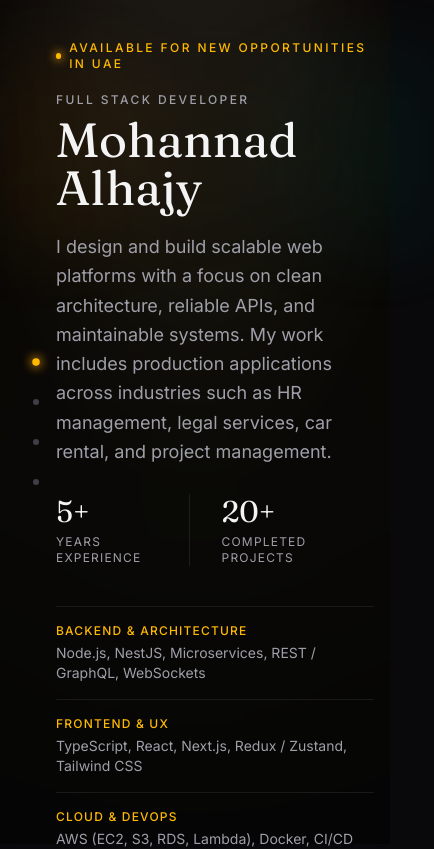
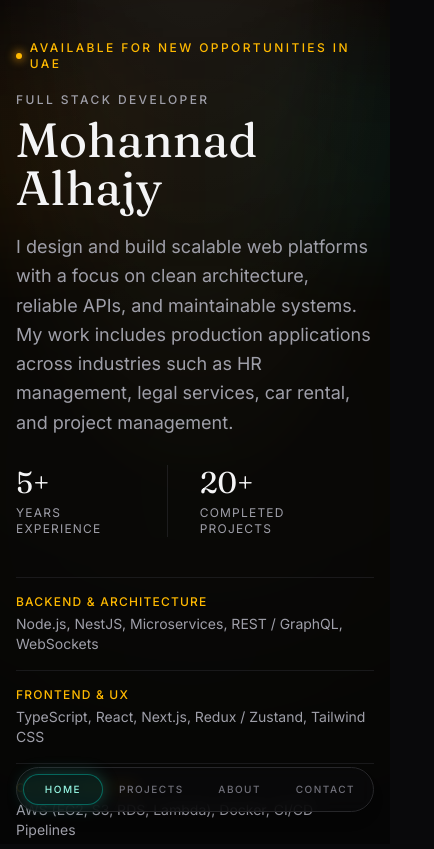
Before and after one commit to mohannadalhajy/portfolio, a Next.js app: page / in a window 390 px wide. Shown: the top 849 px of the page, 434 px wide, since content can reach past the window. Built offline with nearby package versions, Linux system fonts and the light colour scheme.

Commit message:
optimize navbar

```diff
--- a/src/app/globals.css
+++ b/src/app/globals.css
@@ -10,6 +10,12 @@
   --color-foreground: var(--foreground);
   --font-sans: var(--font-inter), ui-sans-serif, system-ui, sans-serif;
   --font-serif: var(--font-serif), Georgia, serif;
+}
+
+html,
+body {
+  /* safety net: nothing should legitimately need horizontal scroll */
+  overflow-x: hidden;
 }
 
 body {
--- a/src/app/layout.tsx
+++ b/src/app/layout.tsx
@@ -20,6 +20,7 @@ const fraunces = Fraunces({
 
 export const viewport: Viewport = {
   themeColor: "#09090b",
+  viewportFit: "cover",
 };
 
 export const metadata: Metadata = {
@@ -78,7 +79,7 @@ export default function RootLayout({ children }: { children: React.ReactNode })
       className={`${inter.variable} ${fraunces.variable} dark`}
       style={{ colorScheme: "dark" }}
     >
-      <body className="flex min-h-screen flex-col bg-zinc-950 font-sans text-zinc-100 selection:bg-amber-500/30 selection:text-zinc-100">
+      <body className="flex min-h-dvh flex-col bg-zinc-950 font-sans text-zinc-100 selection:bg-amber-500/30 selection:text-zinc-100">
         <MotionConfig reducedMotion="user">
           {/* cinematic ambient lighting — amber + a quiet teal counter-glow, breathing slowly */}
           <div className="fixed inset-0 -z-10 h-full w-full overflow-hidden bg-zinc-950">
@@ -101,7 +102,7 @@ export default function RootLayout({ children }: { children: React.ReactNode })
           <main
             id="main-content"
             tabIndex={-1}
-            className="mx-auto w-full max-w-5xl flex-1 px-4 py-10 pl-14 relative z-10 sm:pl-16 focus:outline-none"
+            className="mx-auto w-full max-w-5xl flex-1 px-4 pb-32 pt-10 relative z-10 sm:pb-10 sm:pl-16 focus:outline-none"
           >
             {children}
           </main>
--- a/src/components/Footer.tsx
+++ b/src/components/Footer.tsx
@@ -16,7 +16,7 @@ export default function Footer() {
   return (
     <footer className="border-t border-zinc-900">
       <div className="mx-auto w-full max-w-5xl px-4 py-8 space-y-6 text-sm text-zinc-400">
-        <nav aria-label="Footer navigation" className="flex flex-wrap gap-x-6 gap-y-2">
+        {/* <nav aria-label="Footer navigation" className="flex flex-wrap gap-x-6 gap-y-2">
           {links.map((l) => {
             const isActive = pathname === l.href;
             return (
@@ -32,7 +32,7 @@ export default function Footer() {
               </Link>
             );
           })}
-        </nav>
+        </nav> */}
 
         <div className="flex flex-col gap-2 border-t border-zinc-900 pt-6 sm:flex-row sm:items-center sm:justify-between">
           <p>© {new Date().getFullYear()} Mohannad Alhajy</p>
--- a/src/components/SiteDots.tsx
+++ b/src/components/SiteDots.tsx
@@ -2,6 +2,7 @@
 
 import Link from "next/link";
 import { usePathname } from "next/navigation";
+import { useEffect, useState } from "react";
 
 const pages = [
   { href: "/", label: "Home" },
@@ -13,10 +14,39 @@ const pages = [
 export default function SiteDots() {
   const pathname = usePathname();
 
+  // iOS Safari anchors `position: fixed` to the layout viewport, which still
+  // includes the (not-yet-collapsed) toolbar height until the page is
+  // scrolled at least once. That leaves a fixed bottom bar sitting below the
+  // visible fold on first paint of a page short enough not to require an
+  // initial scroll. Track the real gap via the visualViewport API and add it
+  // back in as extra offset so the pill stays visible from the first frame.
+  const [toolbarGap, setToolbarGap] = useState(0);
+
+  useEffect(() => {
+    const vv = window.visualViewport;
+    if (!vv) return;
+
+    const update = () => {
+      const gap = window.innerHeight - (vv.height + vv.offsetTop);
+      setToolbarGap(Math.max(gap, 0));
+    };
+
+    update();
+    // Only listen for resize (toolbar show/hide, keyboard, orientation) —
+    // not scroll. Reacting to every scroll tick re-renders this fixed layer
+    // on each frame, which is what was causing the visible jitter.
+    vv.addEventListener("resize", update);
+    return () => {
+      vv.removeEventListener("resize", update);
+    };
+  }, []);
+
   return (
+    <>
+      {/* dot rail — desktop/tablet only */}
       <nav
         aria-label="Site navigation"
-      className="fixed left-6 top-1/2 z-50 flex -translate-y-1/2 flex-col gap-4"
+        className="fixed left-6 top-1/2 z-50 hidden -translate-y-1/2 flex-col gap-5 rounded-full border border-zinc-800 bg-zinc-950/60 px-2.5 py-5 backdrop-blur sm:flex"
       >
         {pages.map((p) => {
           const isActive = pathname === p.href;
@@ -28,19 +58,57 @@ export default function SiteDots() {
               aria-current={isActive ? "page" : undefined}
               className="group relative flex h-6 w-6 items-center justify-center"
             >
+              <span className="relative grid h-3 w-3 shrink-0 place-items-center">
                 <span
-              className={`h-1.5 w-1.5 rounded-full transition-all duration-300 ${
+                  className={`h-1.5 w-1.5 rounded-full transition-all duration-500 ease-out ${
                     isActive
-                  ? "scale-125 bg-amber-400 shadow-[0_0_8px_2px_rgba(245,158,11,0.6)]"
-                  : "bg-zinc-700 group-hover:bg-zinc-500"
+                      ? "scale-125 bg-teal-300 shadow-[0_0_8px_2px_rgba(45,212,191,0.7)]"
+                      : "bg-zinc-500 group-hover:scale-125 group-hover:bg-teal-300 group-hover:shadow-[0_0_8px_2px_rgba(45,212,191,0.7)]"
                   }`}
                 />
-            <span className="pointer-events-none absolute left-7 whitespace-nowrap rounded-md border border-zinc-800 bg-zinc-950 px-2 py-1 text-xs text-zinc-300 opacity-0 shadow-lg transition-opacity group-hover:opacity-100 group-focus-visible:opacity-100">
+                <span
+                  className={`absolute inset-0 rounded-full border transition-all duration-700 ease-out ${
+                    isActive
+                      ? "scale-[2.1] border-amber-400/60 opacity-100"
+                      : "scale-100 border-transparent opacity-0 group-hover:scale-[2.1] group-hover:border-amber-400/40 group-hover:opacity-100"
+                  }`}
+                />
+              </span>
+              <span className="pointer-events-none absolute left-7 -translate-x-1 whitespace-nowrap rounded-full border border-teal-400/30 bg-zinc-950/90 px-5 py-3 text-xs uppercase tracking-[0.2em] text-zinc-200 opacity-0 shadow-[0_0_20px_2px_rgba(45,212,191,0.15)] backdrop-blur transition-all duration-500 ease-out group-hover:translate-x-0 group-hover:opacity-100 group-focus-visible:translate-x-0 group-focus-visible:opacity-100">
                 {p.label}
               </span>
             </Link>
           );
         })}
       </nav>
+
+      {/* pill tab bar — mobile only */}
+      <nav
+        aria-label="Site navigation"
+        className="fixed inset-x-4 z-50 flex items-center justify-between gap-1 rounded-full border border-zinc-800 bg-zinc-950/80 px-1.5 py-1.5 shadow-lg backdrop-blur sm:hidden"
+        style={{
+          bottom: `calc(2rem + env(safe-area-inset-bottom) + ${toolbarGap}px)`,
+        }}
+      >
+        {pages.map((p) => {
+          const isActive = pathname === p.href;
+          return (
+            <Link
+              key={p.href}
+              href={p.href}
+              aria-label={p.label}
+              aria-current={isActive ? "page" : undefined}
+              className={`flex-1 whitespace-nowrap rounded-full px-3 py-2 text-center text-[10px] font-medium uppercase tracking-[0.15em] transition-all duration-300 ${
+                isActive
+                  ? "bg-teal-400/10 text-teal-200 shadow-[0_0_16px_1px_rgba(45,212,191,0.25)] ring-1 ring-inset ring-teal-400/40"
+                  : "text-zinc-500"
+              }`}
+            >
+              {p.label}
+            </Link>
+          );
+        })}
+      </nav>
+    </>
   );
 }
```
Also changed, not shown: 1 other file (tests, documents, lock files or other folders). Lines whose indentation alone changed are shown as unchanged.
